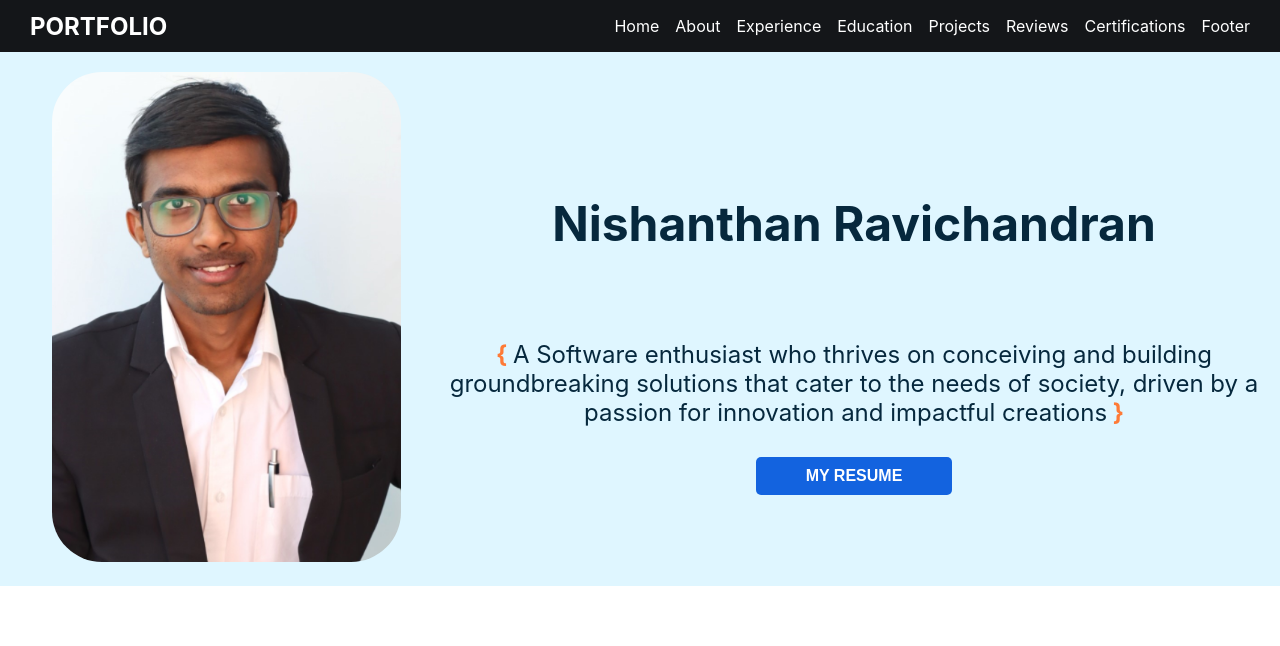
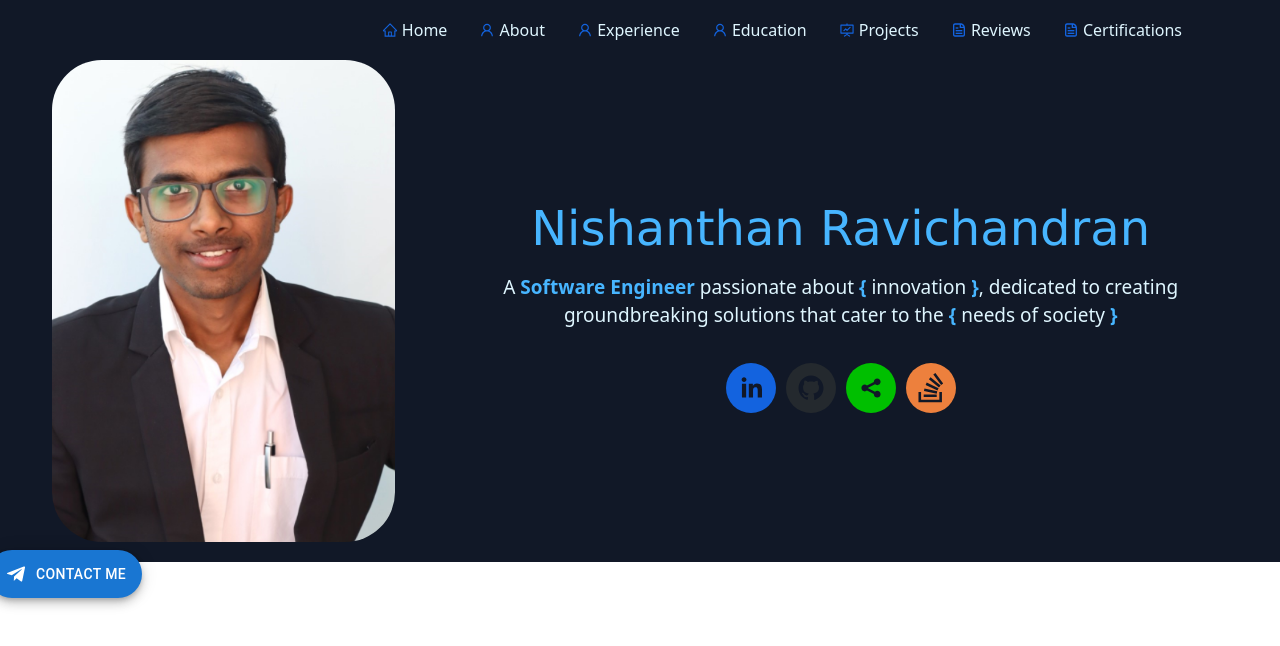
Before and after one commit to nishanthan22/nishanthportfolio, a React (Create React App) app: page / in a window 1280 px wide. Shown: the top 646 px of the page. Built offline with nearby package versions, Linux system fonts and the light colour scheme.

Commit message:
Completed the dev of Home page

```diff
--- a/src/App.css
+++ b/src/App.css
@@ -1,6 +1,6 @@
 .App {
   text-align: center;
-  background-color: #DBE2EF;
+  background-color: #06283D;
 }
 
 .App-logo {
--- a/src/App.js
+++ b/src/App.js
@@ -6,13 +6,16 @@ import Projects from "./components/Projects";
 import Reviews from "./components/Reviews";
 import Certifications from "./components/Certifications";
 import Footer from "./components/Footer";
+import FABContactMe from "./components/FABContactMe"
 import { BrowserRouter as Router, Route, Routes } from 'react-router-dom';
 import Navbar from './components/Navbar';
+import 'bootstrap/dist/css/bootstrap.min.css';
 
 function App() {
   return (
       <Router>
       <Navbar />
+
       <Routes>
         <Route path="/" element={<Intro />} />
         <Route path="/about" element={<About />} />
@@ -23,8 +26,9 @@ function App() {
         <Route path="/certifications" element={<Certifications />} />
         <Route path="/footer" element={<Footer />} />
       </Routes>
+      <FABContactMe/>
+
     </Router>
-
   );
 }
 
--- /dev/null
+++ b/src/components/FABContactMe.js
@@ -0,0 +1,17 @@
+import * as React from 'react';
+import Box from '@mui/material/Box';
+import Fab from '@mui/material/Fab';
+import NavigationIcon from '@mui/icons-material/Navigation';
+import TelegramIcon from '@mui/icons-material/Telegram';
+import '../styles/FABContactMe.css';
+
+export default function FABContactMe() {
+  return (
+    <Box sx={{ '& > :not(style)': { m: 1 } }}>
+      <Fab className="fab" variant="extended"  color="primary">
+        <TelegramIcon sx={{ mr: 1 }} />
+        Contact me
+      </Fab>
+    </Box>
+  );
+}
--- a/src/components/Intro.js
+++ b/src/components/Intro.js
@@ -4,22 +4,11 @@ import '../styles/Intro.css';
 import { FaFacebook, FaTwitter, FaLinkedin, FaInstagram } from 'react-icons/fa';
 import { FaGithub } from "react-icons/fa6";
 import styled from "styled-components";
-import Button from 'react-bootstrap/Button';
+import { Button } from "@mui/material";
 import { SocialIcon } from 'react-social-icons'
+import { color } from "framer-motion";
 
-const buttonStyle = {
-  backgroundColor: '#1363DF',
-  color: 'white',
-  textTransform: 'uppercase',
-  padding: '10px 50px',
-  border: 'none',
-  borderRadius: '5px',
-  cursor: 'pointer',
-  outline: 'none',
-  fontFamily: '"Poppins", sans-serif',
-  fontWeight: 600,
-  fontSize: '16px',
-};
+
 
 function downloadResume() {
   alert("You clicked me!");
@@ -27,45 +16,35 @@ function downloadResume() {
 function Intro() {
   const user = {
     name: "Nishanthan Ravichandran",
-    bio: "A Software enthusiast who thrives on conceiving and building groundbreaking solutions that cater to the needs of society, driven by a passion for innovation and impactful creations",
-    picture: NishanthUserPic,
-    socialMedia: {
-      facebook: "https://facebook.com",
-      twitter: "https://twitter.com",
-      linkedin: "https://linkedin.com",
-      instagram: "https://instagram.com",
-      github: "https://github.com/nishanthan22"
-    }
+    picture: NishanthUserPic
   };
 
   return (
+    <>
     <div className="home-container">
       <div className="user-picture">
         <img src={user.picture} alt="User" />
       </div>
       <div className="user-details">
         <h1>{user.name}</h1>
+
+        <div className="user-bio">
+
+          A <b style={{ color: "#47B5FF" }}>Software Engineer</b> passionate about <b style={{ color: "#47B5FF" }}>{" { "}</b>innovation<b style={{ color: "#47B5FF" }}>{" }"}</b>, dedicated to creating groundbreaking solutions that cater to the <b style={{ color: "#47B5FF" }}>{" { "}</b>needs of society<b style={{ color: "#47B5FF" }}>{" }"}</b>
+
+        </div>
+
         <div className="social-media-links">
-          <a href={user.socialMedia.linkedin} target="_blank" rel="noopener noreferrer"><SocialIcon url="www.linkedin.com"/></a>
-          <a href={user.socialMedia.github} target="_blank" rel="noopener noreferrer"><SocialIcon url="www.github.com"/></a>
-          <a href={user.socialMedia.twitter} target="_blank" rel="noopener noreferrer"><SocialIcon url="www.twitter.com"/></a>
-          <a href={user.socialMedia.facebook} target="_blank" rel="noopener noreferrer"><SocialIcon url="www.facebook.com"/></a>
-          <a href={user.socialMedia.instagram} target="_blank" rel="noopener noreferrer"><SocialIcon url="www.instagram.com"/></a>
+              <a><SocialIcon target="_blank" bgColor="#1363DF" url="https://www.linkedin.com/in/nishanth-ravichandran22/"/></a>
+              <a><SocialIcon target="_blank" url="https://github.com/nishanthan22"/></a>
+              <a><SocialIcon target="_blank" url="https://leetcode.com/u/nishanth22_/"/></a>
+              <a><SocialIcon target="_blank" url="https://stackoverflow.com/users/15491669/nishanthan-ravichandran"/></a>
         </div>
-        <div className="user-bio">
-        <b style={{ color: "#FE7A36" }}>{"{ "}</b>
-          {user.bio}
-          <b style={{ color: "#FE7A36" }}>{" }"}</b>
-      </div>
-      <div>
-      <div className="resume-button">
-      <button style={buttonStyle} onClick={downloadResume}>
-        My Resume
-      </button>
-      </div>
-      </div>
+
       </div>
     </div>
+
+  </>
   );
 }
 
--- a/src/components/Navbar.js
+++ b/src/components/Navbar.js
@@ -1,23 +1,124 @@
-import React from 'react';
-import { Link } from 'react-router-dom';
+import React, { useState } from "react";
 import '../styles/Navbar.css';
+import Navbar from "react-bootstrap/Navbar";
+import Nav from "react-bootstrap/Nav";
+import Container from "react-bootstrap/Container";
+import { Link } from "react-router-dom";
+import {
+  AiOutlineHome,
+  AiOutlineFundProjectionScreen,
+  AiOutlineUser,
+} from "react-icons/ai";
+import { CgFileDocument } from "react-icons/cg";
 
-function Navbar() {
+function NavBar() {
+  const [expand, updateExpanded] = useState(false);
+  const [navColour, updateNavbar] = useState(false);
+
+  function scrollHandler() {
+    if (window.scrollY >= 20) {
+      updateNavbar(true);
+    } else {
+      updateNavbar(false);
+    }
+  }
+
+  window.addEventListener("scroll", scrollHandler);
+
   return (
-    <nav className="navbar">
-      <div className="navbar-logo">PORTFOLIO</div>
-      <ul className="navbar-links">
-        <li><Link to="/">Home</Link></li>
-        <li><Link to="/about">About</Link></li>
-        <li><Link to="/experience">Experience</Link></li>
-        <li><Link to="/education">Education</Link></li>
-        <li><Link to="/projects">Projects</Link></li>
-        <li><Link to="/reviews">Reviews</Link></li>
-        <li><Link to="/certifications">Certifications</Link></li>
-        <li><Link to="/footer">Footer</Link></li>
-      </ul>
-    </nav>
+    <Navbar
+      expanded={expand}
+      fixed="top"
+      expand="md"
+      className={navColour ? "sticky" : "navbar"}
+    >
+      <Container>
+
+        <Navbar.Toggle
+          aria-controls="responsive-navbar-nav"
+          onClick={() => {
+            updateExpanded(expand ? false : "expanded");
+          }}
+        >
+          <span></span>
+          <span></span>
+          <span></span>
+        </Navbar.Toggle>
+        <Navbar.Collapse id="responsive-navbar-nav">
+          <Nav className="ms-auto" defaultActiveKey="#home">
+            <Nav.Item>
+              <Nav.Link as={Link} to="/" onClick={() => updateExpanded(false)}>
+                <AiOutlineHome style={{ marginBottom: "2px", color: "#1363DF"}} /> Home
+              </Nav.Link>
+            </Nav.Item>
+
+            <Nav.Item>
+              <Nav.Link
+                as={Link}
+                to="/about"
+                onClick={() => updateExpanded(false)}
+              >
+                <AiOutlineUser style={{ marginBottom: "2px", color: "#1363DF" }} /> About
+              </Nav.Link>
+            </Nav.Item>
+
+            <Nav.Item>
+              <Nav.Link
+                as={Link}
+                to="/experience"
+                onClick={() => updateExpanded(false)}
+              >
+                <AiOutlineUser style={{ marginBottom: "2px", color: "#1363DF" }} /> Experience
+              </Nav.Link>
+            </Nav.Item>
+
+            <Nav.Item>
+              <Nav.Link
+                as={Link}
+                to="/education"
+                onClick={() => updateExpanded(false)}
+              >
+                <AiOutlineUser style={{ marginBottom: "2px", color: "#1363DF" }} /> Education
+              </Nav.Link>
+            </Nav.Item>
+
+            <Nav.Item>
+              <Nav.Link
+                as={Link}
+                to="/projects"
+                onClick={() => updateExpanded(false)}
+              >
+                <AiOutlineFundProjectionScreen
+                  style={{ marginBottom: "2px", color: "#1363DF" }}
+                />{" "}
+                Projects
+              </Nav.Link>
+            </Nav.Item>
+
+            <Nav.Item>
+              <Nav.Link
+                as={Link}
+                to="/reviews"
+                onClick={() => updateExpanded(false)}
+              >
+                <CgFileDocument style={{ marginBottom: "2px", color: "#1363DF" }} /> Reviews
+              </Nav.Link>
+            </Nav.Item>
+
+            <Nav.Item>
+              <Nav.Link
+                as={Link}
+                to="/certifications"
+                onClick={() => updateExpanded(false)}
+              >
+                <CgFileDocument style={{ marginBottom: "2px", color: "#1363DF" }} /> Certifications
+              </Nav.Link>
+            </Nav.Item>
+          </Nav>
+        </Navbar.Collapse>
+      </Container>
+    </Navbar>
   );
 }
 
-export default Navbar;
+export default NavBar;
--- /dev/null
+++ b/src/styles/FABContactMe.css
@@ -0,0 +1,13 @@
+.fab {
+    position: fixed;
+    bottom: 20px;
+    right: 20px;
+    font-size: 14px;
+    cursor: pointer;
+    display: flex;
+    box-shadow: 0 4px 8px rgba(0, 0, 0, 0.2);
+  }
+
+  .fab:hover {
+    background-color: #0056b3;
+  }
--- a/src/styles/Intro.css
+++ b/src/styles/Intro.css
@@ -3,12 +3,13 @@
   flex-wrap: wrap;
   align-items: flex-start;
   padding: 20px;
-  background-color: #DFF6FF;
+  background-color: rgb(17, 24, 39);
 }
 
 .user-picture {
   flex: 1;
   margin-right: 22px;
+  margin-top: 2.5em;
 }
 
 .user-picture img {
@@ -21,34 +22,36 @@
 .user-details {
   flex: 2;
   min-width: 100px;
-  margin-top: 90px;
-  color: #06283D;
+  margin-top: 180px;
+  margin-right: 20px;
+  color: #DFF6FF;
   display: block;
-  text-align: center;
 }
 
 .user-details h1 {
   font-size: 3em;
+  text-align: center;
+  color: #47B5FF;
+  font-family: 'Lucida Sans', 'Lucida Sans Regular', 'Lucida Grande', 'Lucida Sans Unicode', Geneva, Verdana, sans-serif;
 }
-
+.user-bio {
+  flex: 1 100%;
+  text-align: center;
+  margin: 15px;
+  font-size: 19px;
+}
 .social-media-links {
   display: flex;
-  gap: 20px;
+  gap: 10px;
   justify-content: center;
-  margin-top: -15px;
-  margin-left: 20px;
+  padding: 2%;
 }
 
 .social-media-links a {
-  font-size: 1.5em;
+  font-size: 2em;
 }
 
-.user-bio {
-  flex: 1 100%;
-  text-align: center;
-  margin-top: 20px;
-  font-size: 1.5em;
-}
+
 
 .resume-button {
   display: flex;
--- a/src/styles/Navbar.css
+++ b/src/styles/Navbar.css
@@ -1,55 +1,124 @@
-.navbar {
-  display: flex;
-  justify-content: space-between;
-  align-items: center;
-  background-color: #141619;
+.sticky {
+  background-color: #1b1a2ea9 !important;
+  transition: all 0.3s ease-out 0s !important;
+  box-shadow: 0px 10px 10px 0px rgba(9, 5, 29, 0.171) !important;
+  backdrop-filter: blur(15px) !important;
 }
 
-.navbar-logo {
-  margin-left: 30px;
-  justify-content: start;
-  color: white;
-  font-size: 1.5rem;
-  text-decoration: none;
-  font-weight: bold;
+.navbar {
+  position: fixed !important;
+  transition: all 0.3s ease-out 0s !important;
+  padding: 0.3rem 2rem !important;
+  font-size: 1 rem !important;
 }
 
-.navbar-links {
-  list-style: none;
-  display: flex;
-  gap: 1rem;
-  margin-right: 30px;
+.navbar-toggler {
+  position: relative !important;
+  background-color: transparent !important;
+  border-color: transparent !important;
 }
 
-.navbar-links li {
-  margin: 0;
+.navbar-toggler span {
+  display: block !important;
+  background-color: #1363DF !important;
+  height: 4px !important;
+  width: 27px !important;
+  margin-top: 5px !important;
+  margin-bottom: 5px !important;
+  transform: rotate(0deg) !important;
+  left: 0 !important;
+  opacity: 1 !important;
 }
 
-.navbar-links a {
-  color: white;
-  text-decoration: none;
-  font-size: 1rem;
+.navbar-toggler:focus,
+.navbar-toggler:active {
+  outline: 0 !important;
 }
 
-.navbar-links a:hover {
-  text-decoration: underline;
+.navbar-toggler span:nth-child(1),
+.navbar-toggler span:nth-child(3) {
+  transition: transform 0.35s ease-in-out !important;
+  transition: transform 0.35s ease-in-out !important;
 }
 
-/* Media query for mobile devices */
-@media (max-width: 768px) {
+.navbar-toggler:not(.collapsed) span:nth-child(1) {
+  position: absolute !important;
+  left: 12px !important;
+  top: 10px !important;
+  transform: rotate(135deg) !important;
+  opacity: 0.9 !important;
+}
+
+.navbar-toggler:not(.collapsed) span:nth-child(2) {
+  height: 12px !important;
+  visibility: hidden !important;
+  background-color: transparent !important;
+}
+
+.navbar-toggler:not(.collapsed) span:nth-child(3) {
+  position: absolute !important;
+  left: 12px !important;
+  top: 10px !important;
+  transform: rotate(-135deg) !important;
+  opacity: 0.9 !important;
+}
+
+@media (max-width: 767px) {
   .navbar {
-    flex-direction: column;
+    padding: 1rem 2rem !important;
+    font-size: 1.4rem !important;
+    background-color: #181a27 !important;
   }
-
-  .navbar-links {
-    flex-direction: column;
-    align-items: center;
-    width: 100%;
-  }
-
-  .navbar-links a {
-    padding: 0.5rem 0;
-    width: 100%;
-    text-align: center;
+  .navbar-nav .nav-item a::after {
+    display: none !important;
   }
 }
+
+.navbar-nav .nav-link {
+  color: #DFF6FF !important;
+  padding-right: 1rem !important;
+  padding-left: 1rem !important;
+}
+
+.nav-link {
+  padding: 0.8rem 1rem !important;
+}
+
+@media (max-width: 767px) {
+  .nav-link {
+    padding: 0.7rem 1rem !important;
+  }
+}
+
+.navbar-nav .nav-item {
+  position: relative;
+}
+
+.navbar-nav .nav-item a {
+  font-weight: 400;
+  transition: all 0.3s ease-out 0s;
+  position: relative;
+  z-index: 1;
+}
+
+.navbar-nav .nav-item a::after {
+  content: "";
+  position: relative;
+  display: block;
+  height: 5px;
+  width: 0;
+  border-radius: 16px;
+  background: #1363DF;
+  bottom: 1px;
+  left: 0;
+  z-index: -1;
+  transition: all 0.3s ease-out 0s;
+}
+
+.navbar-nav .nav-item a:hover::after {
+  width: 100%;
+}
+
+.navbar-nav .nav-link:hover {
+  font-size: 1.2rem !important;  /* Adjust the size as needed */
+}
```
Also changed, not shown: package.json (+11 -2 lines), 1 other file (tests, documents, lock files or other folders).
